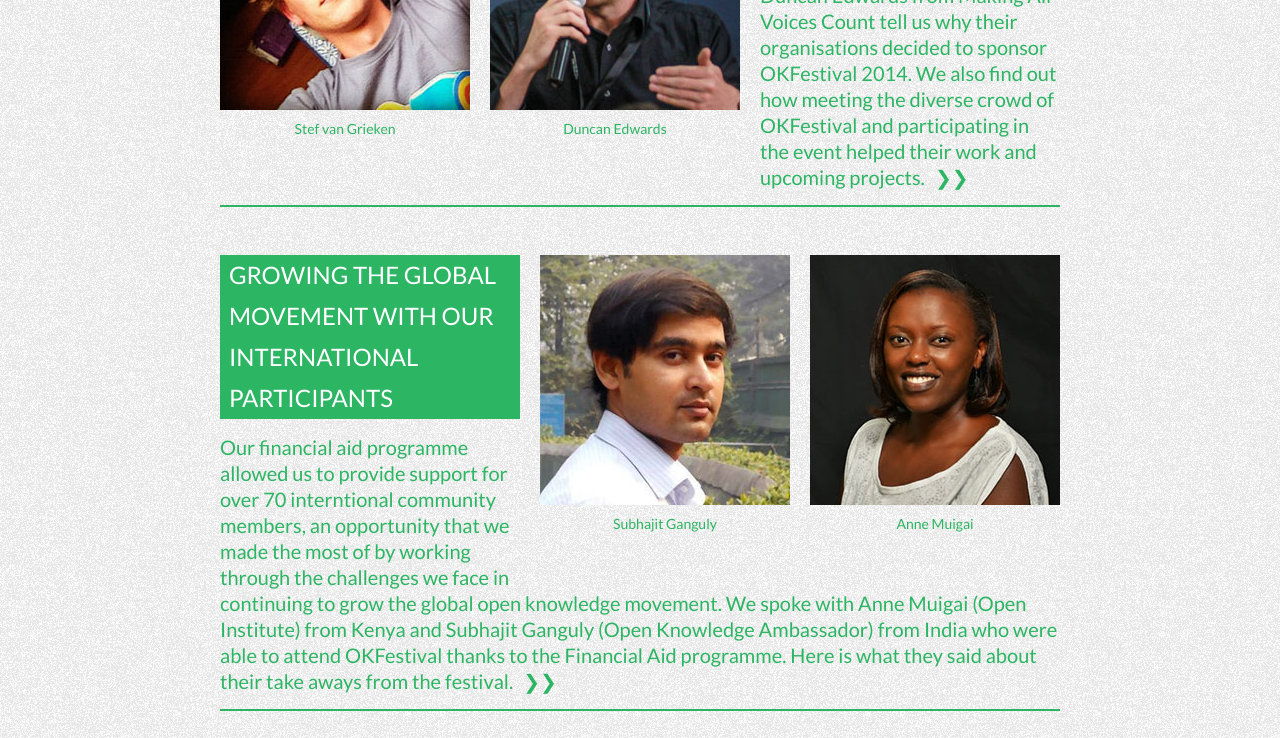
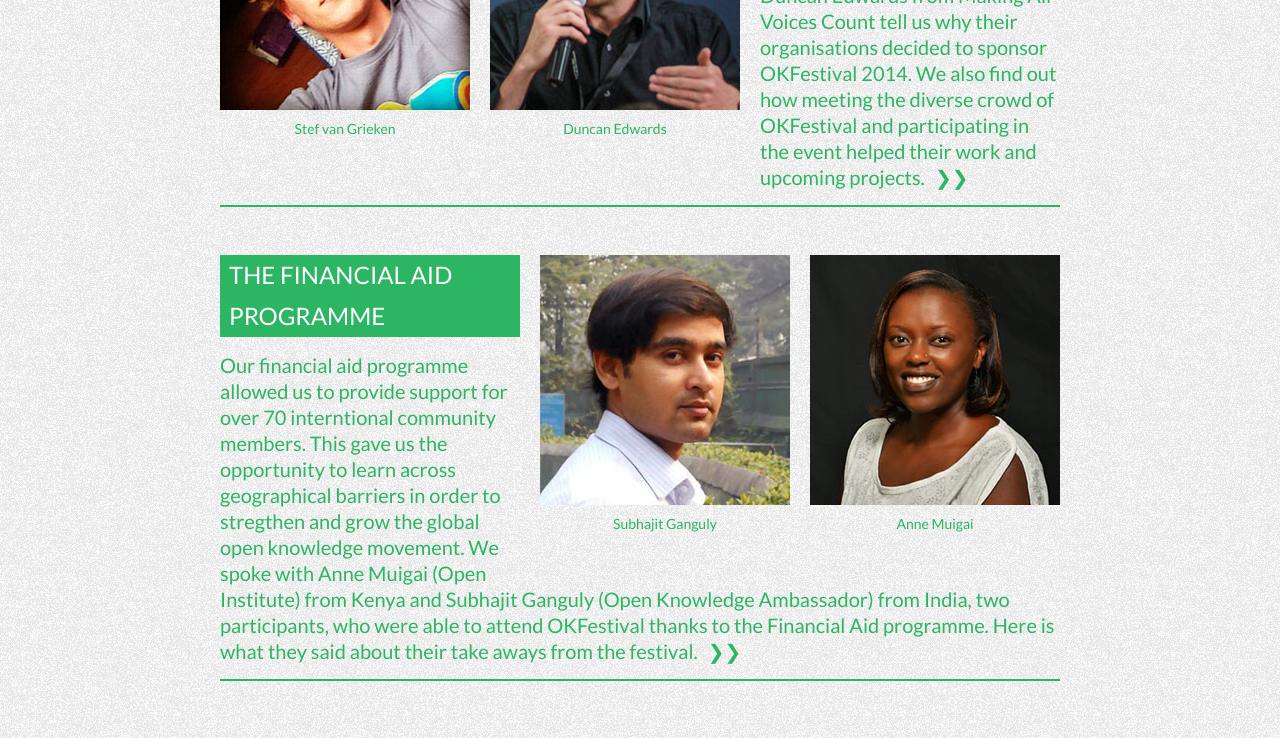
Before and after one commit to okfn/okfestival-public-report, a Jekyll site: the page built from pages/what-you-did/index.html, in a window 1280 px wide and 900 px high, scrolled down 2012 px, cut to the strip 0-738 px from the top of the window. Built offline with Jekyll 4.4.1, drawn with Linux system fonts in a browser that asks for light colours; some web fonts are replaced.

Commit message:
Update financial-aid.md

```diff
--- a/pages/what-you-did/financial-aid.md
+++ b/pages/what-you-did/financial-aid.md
@@ -14,8 +14,8 @@ gallery_item:
         -
           file: Subhajit_Ganguly.jpg
           alt: Subhajit Ganguly
-    caption_header: Growing the Global Movement with our International Participants
-    caption: Our financial aid programme allowed us to provide support for over 70 interntional community members, an opportunity that we made the most of by working through the challenges we face in continuing to grow the global open knowledge movement. We spoke with Anne Muigai (Open Institute) from Kenya and Subhajit Ganguly (Open Knowledge Ambassador) from India who were able to attend OKFestival thanks to the Financial Aid programme. Here is what they said about their take aways from the festival.
+    caption_header: The Financial Aid Programme
+    caption: Our financial aid programme allowed us to provide support for over 70 interntional community members. This gave us the opportunity to learn across geographical barriers in order to stregthen and grow the global open knowledge movement. We spoke with Anne Muigai (Open Institute) from Kenya and Subhajit Ganguly (Open Knowledge Ambassador) from India, two participants, who were able to attend OKFestival thanks to the Financial Aid programme. Here is what they said about their take aways from the festival.
 
 ---
 
```
